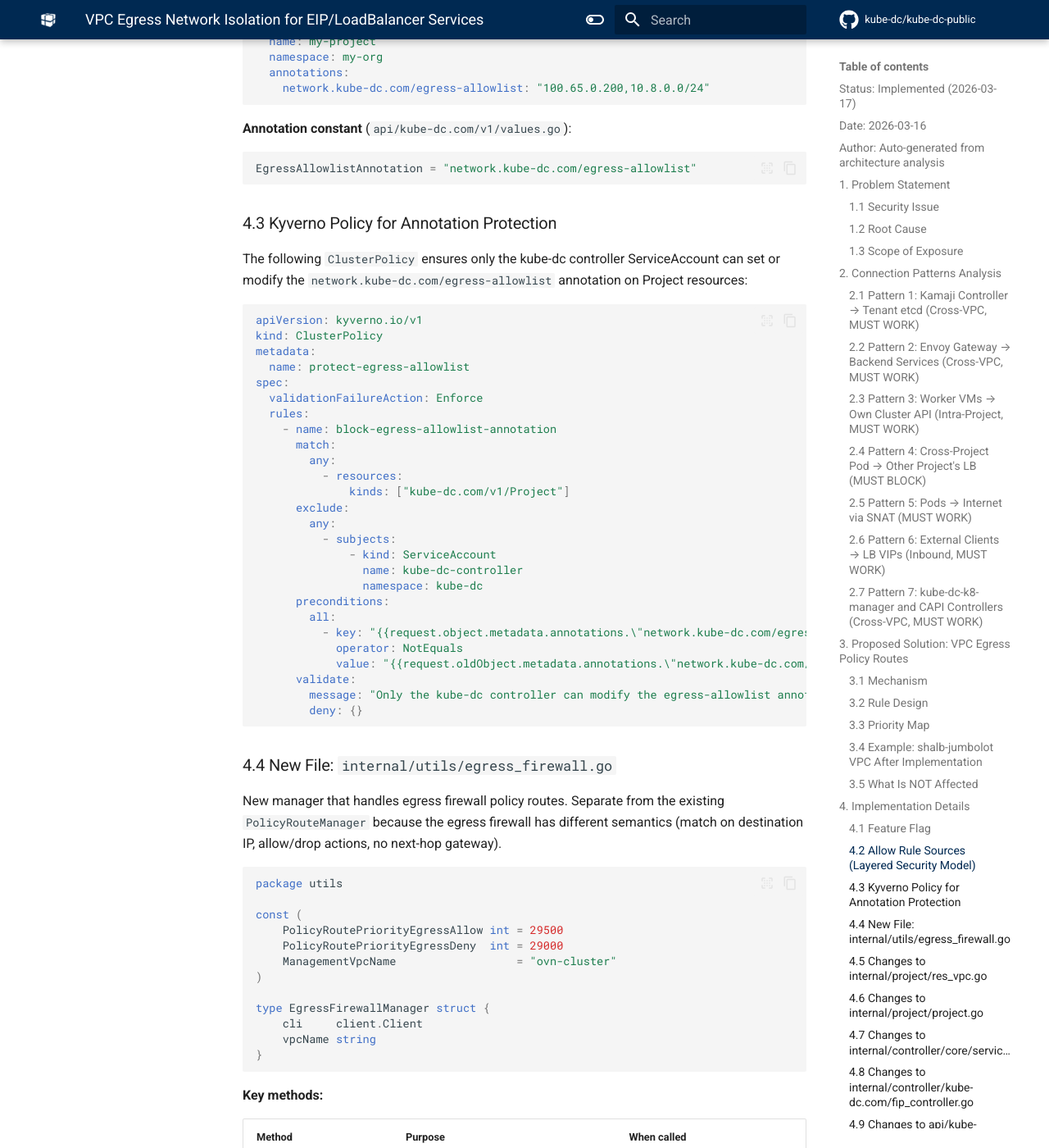
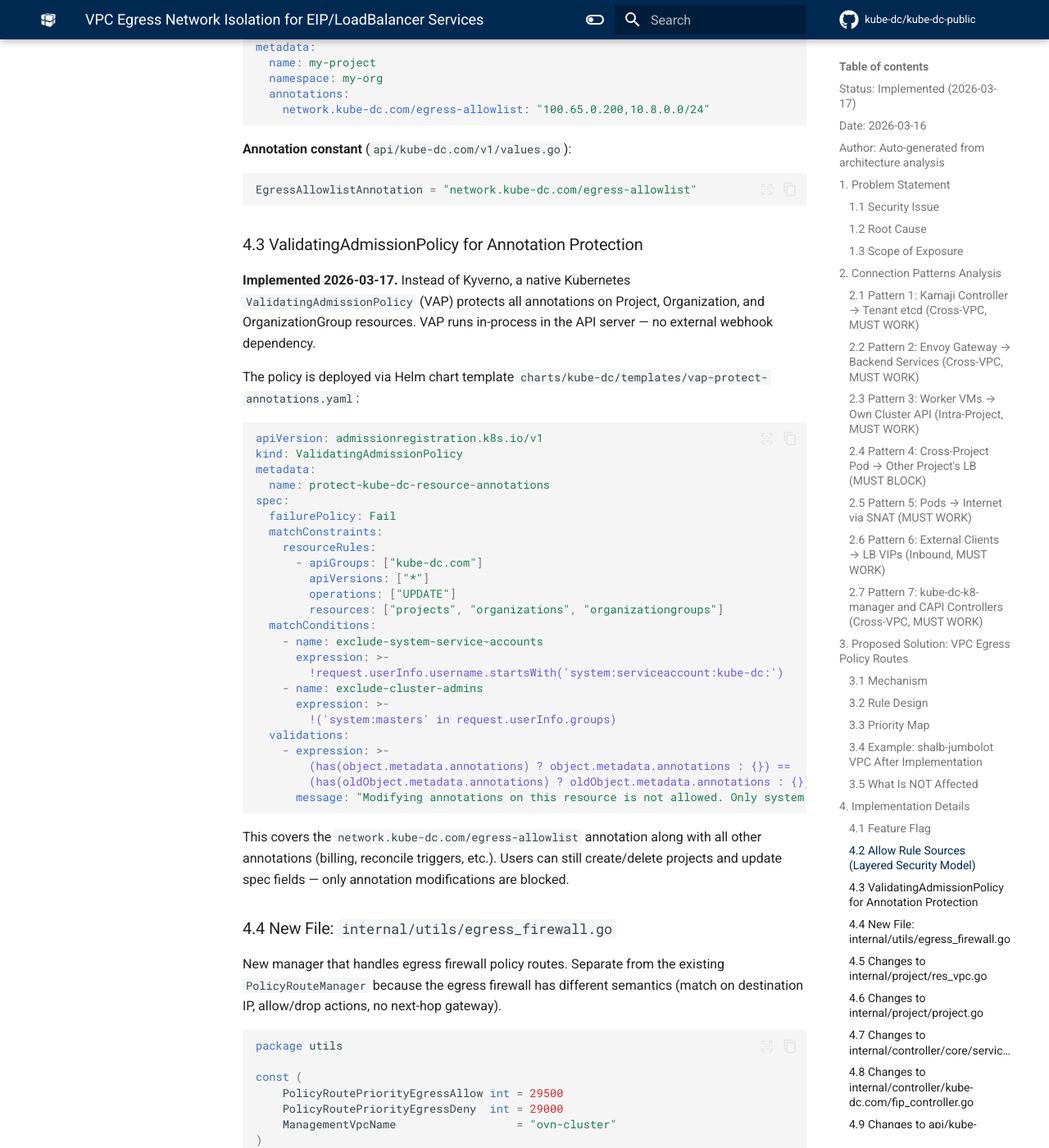
Before and after one commit to kube-dc/kube-dc-public, an MkDocs documentation site: the page built from docs/prd/vpc-egress-network-isolation.md, in a window 1280 px wide and 1400 px high, scrolled down 7944 px. Shown: the whole window at 82% size. Built offline with MkDocs 1.6.1 and Material for MkDocs 9.7.7, drawn with Linux system fonts in a browser that asks for light colours; comment, search, counter and statistics services are not loaded; some of the changed text lies outside the part shown.

Commit message:
Sync from private repo

````diff
--- a/docs/prd/vpc-egress-network-isolation.md
+++ b/docs/prd/vpc-egress-network-isolation.md
@@ -306,9 +306,9 @@ Allow rules are collected from three sources, merged with deduplication:
 |--------|-------|-------------|----------|
 | **Auto-collected EIPs** | Per-project | Controller (automatic) | All `EIp.Status.IpAddress` in project namespace |
 | **Global allowlist** | All projects | Cluster admin only | `master-config` Secret: `egress_global_allowlist` |
-| **Per-project annotation** | Single project | Cluster admin (Kyverno-protected) | `network.kube-dc.com/egress-allowlist` on Project |
+| **Per-project annotation** | Single project | Cluster admin (VAP-protected) | `network.kube-dc.com/egress-allowlist` on Project |
 
-**Security design:** The per-project allowlist is intentionally NOT a CRD spec field. If it were on `ProjectSpec`, org admins could whitelist any EIP address (including other projects' EIPs), defeating the isolation. Instead, it is an **annotation** protected by a Kyverno `ClusterPolicy` that blocks all users except the kube-dc controller ServiceAccount from modifying it.
+**Security design:** The per-project allowlist is intentionally NOT a CRD spec field. If it were on `ProjectSpec`, org admins could whitelist any EIP address (including other projects' EIPs), defeating the isolation. Instead, it is an **annotation** protected by a native Kubernetes `ValidatingAdmissionPolicy` (VAP) that blocks all users except the kube-dc controller ServiceAccount from modifying any annotations on Project resources.
 
 **Annotation format** (comma-separated IPs/CIDRs):
 ```yaml
@@ -326,38 +326,40 @@ metadata:
 EgressAllowlistAnnotation = "network.kube-dc.com/egress-allowlist"
 ```
 
-### 4.3 Kyverno Policy for Annotation Protection
+### 4.3 ValidatingAdmissionPolicy for Annotation Protection
 
-The following `ClusterPolicy` ensures only the kube-dc controller ServiceAccount can set or modify the `network.kube-dc.com/egress-allowlist` annotation on Project resources:
+**Implemented 2026-03-17.** Instead of Kyverno, a native Kubernetes `ValidatingAdmissionPolicy` (VAP) protects all annotations on Project, Organization, and OrganizationGroup resources. VAP runs in-process in the API server — no external webhook dependency.
+
+The policy is deployed via Helm chart template `charts/kube-dc/templates/vap-protect-annotations.yaml`:
 
 ```yaml
-apiVersion: kyverno.io/v1
-kind: ClusterPolicy
+apiVersion: admissionregistration.k8s.io/v1
+kind: ValidatingAdmissionPolicy
 metadata:
-  name: protect-egress-allowlist
+  name: protect-kube-dc-resource-annotations
 spec:
-  validationFailureAction: Enforce
-  rules:
-    - name: block-egress-allowlist-annotation
-      match:
-        any:
-          - resources:
-              kinds: ["kube-dc.com/v1/Project"]
-      exclude:
-        any:
-          - subjects:
-              - kind: ServiceAccount
-                name: kube-dc-controller
-                namespace: kube-dc
-      preconditions:
-        all:
-          - key: "{{request.object.metadata.annotations.\"network.kube-dc.com/egress-allowlist\" || ''}}"
-            operator: NotEquals
-            value: "{{request.oldObject.metadata.annotations.\"network.kube-dc.com/egress-allowlist\" || ''}}"
-      validate:
-        message: "Only the kube-dc controller can modify the egress-allowlist annotation"
-        deny: {}
+  failurePolicy: Fail
+  matchConstraints:
+    resourceRules:
+      - apiGroups: ["kube-dc.com"]
+        apiVersions: ["*"]
+        operations: ["UPDATE"]
+        resources: ["projects", "organizations", "organizationgroups"]
+  matchConditions:
+    - name: exclude-system-service-accounts
+      expression: >-
+        !request.userInfo.username.startsWith('system:serviceaccount:kube-dc:')
+    - name: exclude-cluster-admins
+      expression: >-
+        !('system:masters' in request.userInfo.groups)
+  validations:
+    - expression: >-
+        (has(object.metadata.annotations) ? object.metadata.annotations : {}) ==
+        (has(oldObject.metadata.annotations) ? oldObject.metadata.annotations : {})
+      message: "Modifying annotations on this resource is not allowed. Only system controllers can change annotations."
 ```
+
+This covers the `network.kube-dc.com/egress-allowlist` annotation along with all other annotations (billing, reconcile triggers, etc.). Users can still create/delete projects and update spec fields — only annotation modifications are blocked.
 
 ### 4.4 New File: `internal/utils/egress_firewall.go`
 
@@ -596,7 +598,7 @@ This correctly handles:
 }
 ```
 
-**Per-project allowlist** — set annotation on the Project resource (cluster admin only, Kyverno-protected):
+**Per-project allowlist** — set annotation on the Project resource (cluster admin only, VAP-protected):
 
 ```bash
 kubectl annotate project my-project -n my-org \
@@ -880,7 +882,7 @@ Give each project its own VLAN/external subnet.
 
 1. ~~**Should the feature be opt-in or opt-out?**~~ **RESOLVED:** Enabled by default (`true`) in both Helm chart and installer chart. Can be disabled by setting `egressNetworkIsolation: false`.
 
-2. ~~**Should isolation be configurable per-project?**~~ **RESOLVED:** No per-project toggle. Isolation is global (all projects or none). Per-project **exceptions** are handled via the `network.kube-dc.com/egress-allowlist` annotation (Kyverno-protected, cluster admin only).
+2. ~~**Should isolation be configurable per-project?**~~ **RESOLVED:** No per-project toggle. Isolation is global (all projects or none). Per-project **exceptions** are handled via the `network.kube-dc.com/egress-allowlist` annotation (VAP-protected, cluster admin only).
 
 3. ~~**How to handle public EIPs on ext-public?**~~ **RESOLVED:** `ListAllExternalSubnets()` discovers all subnets labeled `cloud` or `public`. Deny rules are generated for each. Allow rules work with any IP/CIDR regardless of which external network it's on.
 
````
Also changed, not shown: docs/cloud/security-restrictions.md (added, +197 -0 lines), docs/platform/security-model.md (added, +150 -0 lines), 7 other files.
